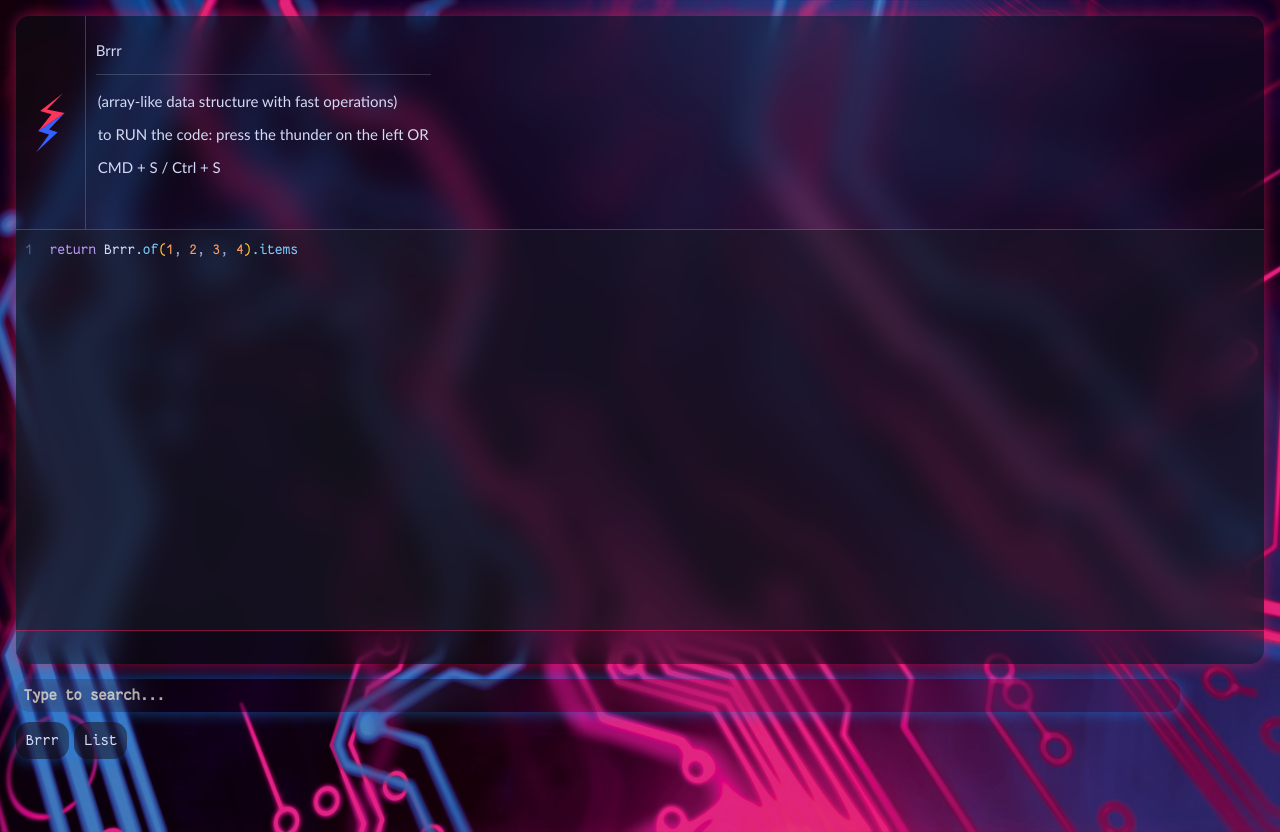
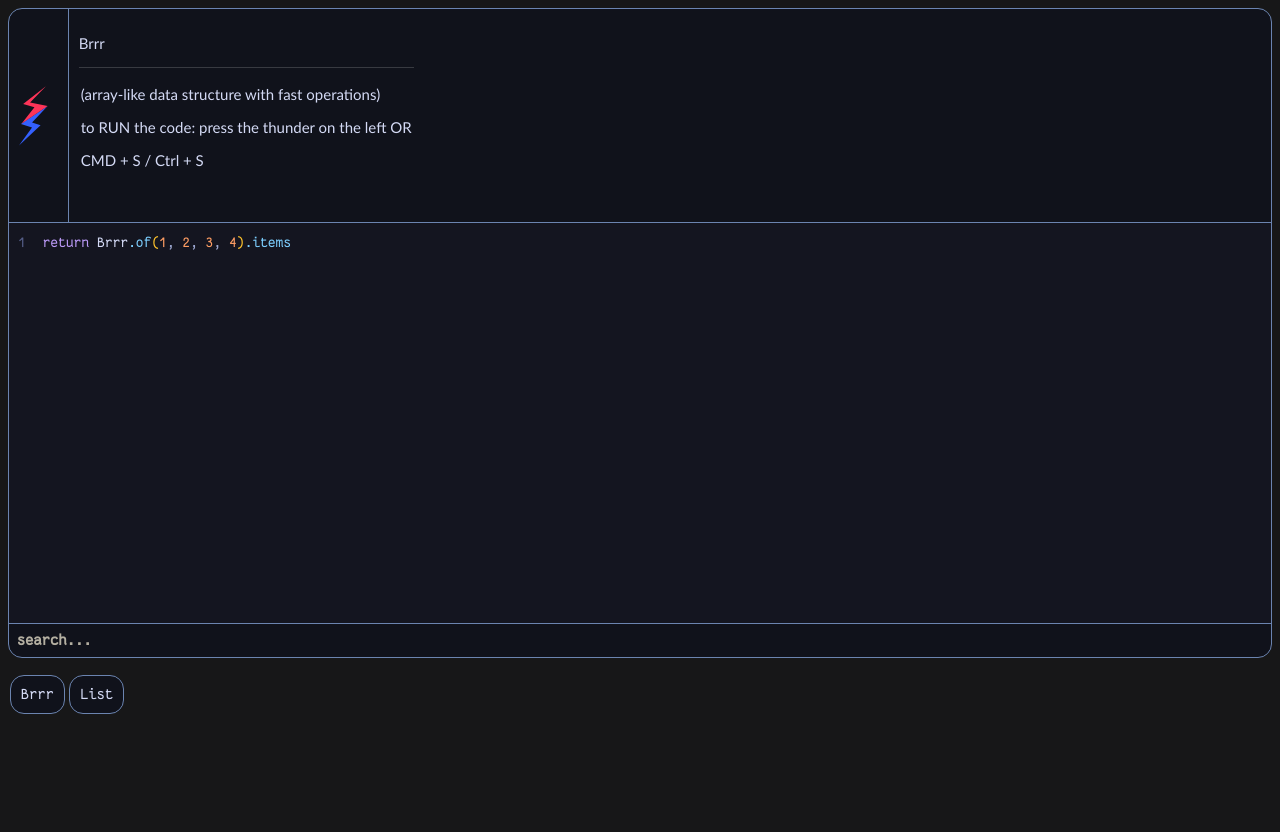
Before and after one commit to AT-290690/brrr, a website with bundled scripts: page index.html in a window 1280 px wide. After the commit the page ends 800 px from the top, so only its background shows below. Built offline with nearby package versions, Linux system fonts and the light colour scheme.

Commit message:
Make the editor more pleasent to look at

```diff
--- a/index.html
+++ b/index.html
@@ -30,15 +30,9 @@
         </div>
       </div>
       <div id="editor-container"></div>
-      <input id="console" />
+      <input id="console" placeholder="search..." />
     </div>
     <div id="tools">
-      <input
-        id="search"
-        autocomplete="off"
-        type="text"
-        placeholder="Type to search..."
-      />
       <div id="buttons"></div>
     </div>
     <script type="module" src="./playground/main.js"></script>
--- a/playground/main.js
+++ b/playground/main.js
@@ -1,10 +1,10 @@
 import { CodeMirror } from './libs/editor/editor.bundle.js'
 import Brrr from '../src/Brrr.js'
-import { createButton } from './manual.js'
+import { consoleElement, createButton } from './manual.js'
 
 const app = document.getElementById('app')
 const mainContainer = document.getElementById('editor-container')
-const consoleElement = document.getElementById('console')
+
 app.style.height = window.innerHeight
 globalThis.Brrr = Brrr
 export const editor = CodeMirror(mainContainer, {})
--- a/playground/manual.js
+++ b/playground/manual.js
@@ -2,8 +2,7 @@ import { editor } from './main.js'
 
 const buttonContainer = document.getElementById('buttons')
 const contentContainer = document.getElementById('content')
-const searchInput = document.getElementById('search')
-
+export const consoleElement = document.getElementById('console')
 const snippets = {
   List: {
     source: `get offsetLeft()
@@ -130,6 +129,19 @@ return arr.map((x, i, arr) => x * i * 2).items`,
       `[iteratee] (Function): The function invoked per iteration.`,
       `Returns`,
       `(Array): The new mapped array.`,
+    ],
+  },
+  scan: {
+    source: `const arr = Brrr.of(1, 2, 3, 4, 5)
+const box = new Brrr()
+return arr.scan((x, i, arr) => box.append(x * 2 + i), -1).items`,
+    content: [
+      `Iterate the values of a collection by running each element in collection thru iteratee. The iteratee is invoked with three arguments: (value, index, collection).`,
+      `Arguments`,
+      `[iteratee] (Function): The function invoked per iteration.`,
+      `[directions=1] (Number): the direction of rotation (-1=left, 1=right).`,
+      `Returns`,
+      `(Array): The array that was iterated`,
     ],
   },
   filter: {
@@ -455,6 +467,19 @@ return arr.reverse().items`,
       `(Array): Returns array.`,
     ],
   },
+  copy: {
+    source: `const arr = Brrr.of(1, 2, 3, 4, 5, 6, 7, 8 ,9)
+arr.copy().reverse()
+return arr
+`,
+    content: [
+      `Creates a copy of array`,
+      `Arguments`,
+      `[void]`,
+      `Returns`,
+      `(Array): Returns the new copy of array.`,
+    ],
+  },
   slice: {
     source: `const arr = Brrr.of(1, 2, 3, 4, 5, 6, 7, 8 ,9)
 return arr.slice(2, 4).items`,
@@ -740,7 +765,7 @@ export const createButton = label => {
 }
 const inclusions = Object.keys(snippets)
 const defaults = ['Brrr', 'List']
-searchInput.addEventListener('input', e => {
+consoleElement.addEventListener('input', e => {
   if (e.target.value.trim() === '') {
     buttonContainer.innerHTML = ''
     return defaults.forEach(createButton)
--- a/playground/style.css
+++ b/playground/style.css
@@ -1,7 +1,9 @@
 :root {
-  --theme-bg-color: rgba(16 18 27 / 40%);
-  --border-color: rgba(237, 27, 94, 0.519);
-  --border-color2: rgba(27, 128, 237, 0.519);
+  --theme-bg-color: rgb(16, 18, 27);
+  /* --border-color: rgb(27, 128, 237);
+  --border-color2: rgb(229, 66, 118); */
+  --border-color: #6b84b0;
+  --border-color2: #6b84b0;
   --theme-color: #d4daf5;
   --inactive-color: rgb(113 119 144 / 78%);
   --body-font: 'Poppins', sans-serif;
@@ -12,69 +14,57 @@
   --dropdown-bg: #21242d;
   --dropdown-hover: rgb(42 46 60);
   --popup-bg: rgb(22 25 37);
-  --search-bg: #14162b;
   --overlay-bg: rgba(36, 39, 59, 0.3);
-  --scrollbar-bg: rgb(1 2 3 / 40%);
+  --scrollbar-bg: rgb(1, 2, 3);
 }
 
-.light-mode {
-  --theme-bg-color: rgb(255 255 255 / 31%);
-  --theme-color: #3c3a3a;
-  --inactive-color: #333333;
-  --button-inactive: #3c3a3a;
-  --search-bg: rgb(255 255 255 / 31%);
-  --dropdown-bg: #f7f7f7;
-  --overlay-bg: rgb(255 255 255 / 30%);
-  --dropdown-hover: rgb(236 236 236);
-  --border-color: rgb(255 255 255 / 35%);
-  --popup-bg: rgb(255 255 255);
-  --hover-menu-bg: rgba(255 255 255 / 35%);
-  --scrollbar-bg: rgb(255 253 253 / 57%);
-  --content-title-color: --theme-color;
-}
 html {
   box-sizing: border-box;
   -webkit-font-smoothing: antialiased;
 }
 body {
-  background: linear-gradient(90deg, #fc466b 0%, #3f5efb 100%);
+  background: #171718;
+  /* background: linear-gradient(90deg, #fc466b 0%, #3f5efb 100%);
   background-image: url(./assets/images/tech_neoncircuitboard_857021704_medium_lc5h05.jpeg);
-  background-size: cover;
+  background-size: cover; */
   overflow: hidden;
   /* background: linear-gradient(90deg, #fc466b 0%, #3f5efb 100%); */
   /* background-image: url(https://rare-gallery.com/thumbs/356110-4k-wallpaper.jpg);
   background-repeat: no-repeat;
   background-size: cover; */
-  height: 100vh;
-  background-position: center;
-  padding: 8px;
+  /* height: 100vh; */
+  /* background-position: center; */
+  /* padding: 8px; */
 }
 
 .app {
   background-color: var(--theme-bg-color);
-  border: none;
-  /* border: 1px solid var(--border-color); */
+  /* border: none; */
+  border: 1px solid var(--border-color);
   overflow: hidden;
   border-radius: 14px;
-  backdrop-filter: blur(12pt);
-  -webkit-backdrop-filter: blur(12pt);
+  /* backdrop-filter: blur(12pt); */
+  /* -webkit-backdrop-filter: blur(12pt); */
   font-size: 15px;
   font-weight: 500;
-  box-shadow: 0 0 15px 1px var(--border-color);
+  /* box-shadow: 0 0 15px 1px var(--border-color); */
 }
 
 button {
-  border: none;
-  box-shadow: 0 0 15px 1px var(--border-color2);
+  /* border: none; */
+  /* box-shadow: 0 0 15px 1px var(--border-color2); */
   cursor: pointer;
   background-color: var(--theme-bg-color);
   border-radius: 14px;
-  backdrop-filter: blur(20px);
-  -webkit-backdrop-filter: blur(20px);
+  border: 1px solid var(--border);
+
+  /* backdrop-filter: blur(20px); */
+  /* -webkit-backdrop-filter: blur(20px); */
   font-size: 15px;
   font-weight: 500;
   color: var(--theme-color);
   padding: 10px;
+  margin: 2px;
 }
 button:active {
   background-color: rgb(255 255 255 / 31%);
@@ -83,7 +73,7 @@ button:active {
   display: flex;
   align-items: center;
   /* border-bottom: 1px solid var(--border-color); */
-  padding: 0px 10px;
+  /* padding: 0px 10px; */
 }
 p {
   color: var(--theme-color);
@@ -101,7 +91,7 @@ p {
   --border: #6b84b0;
   --background-primary: #1a1b2679;
   --background-secondary: #a9b1d636;
-  --color-primary: #7dcfff;
+  --color-primary: #dce4e9;
   --color-secondary: #42c6ff;
   --color-thirdly: #f8f8f0;
   --color-fourtly: #75ff91;
@@ -154,16 +144,16 @@ textarea {
   font-display: swap;
 }
 
-#console:focus,
-#search:focus {
+#console:focus {
   color: var(--icons);
   /* background-color: var(--background-primary); */
 }
-#console,
-#search {
+#console {
+  border: none;
+}
+#console {
   background-color: transparent;
   outline: none;
-  border: none;
   resize: none;
   /* position: fixed; */
   /* bottom: 0; */
@@ -229,9 +219,6 @@ input:focus {
 .cm-searchMatch-selected {
   background-color: #de61b08e !important;
 }
-.float {
-  animation: float 2s ease-in-out infinite;
-}
 
 .shake {
   animation: shake-animation 3.52s ease infinite;
@@ -242,12 +229,10 @@ input:focus {
   background-color: transparent !important;
 }
 #buttons {
-  margin-top: 10px;
-  margin-bottom: 10px;
+  margin-top: 5px;
+  margin-bottom: 5px;
 }
-#buttons > button {
-  margin-right: 5px;
-}
+
 #run {
   height: 60px;
   margin-right: 20px;
@@ -280,14 +265,6 @@ p {
   padding: 2px;
   height: 140px;
 }
-#search {
-  backdrop-filter: blur(20px);
-  -webkit-backdrop-filter: blur(20px);
-  border: none;
-
-  box-shadow: 0 0 15px 1px var(--border-color2);
-  border-radius: 14px;
-}
 #tools {
   margin-top: 15px;
 }
```
